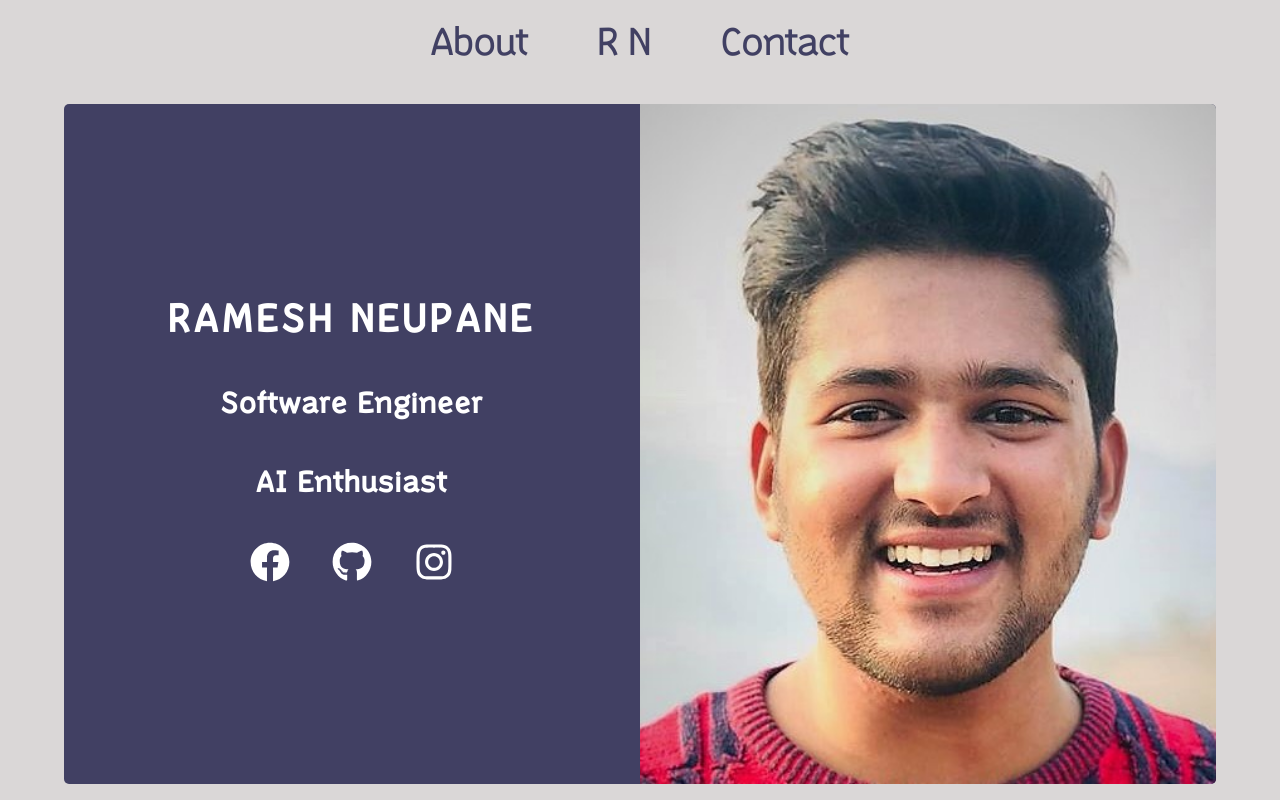
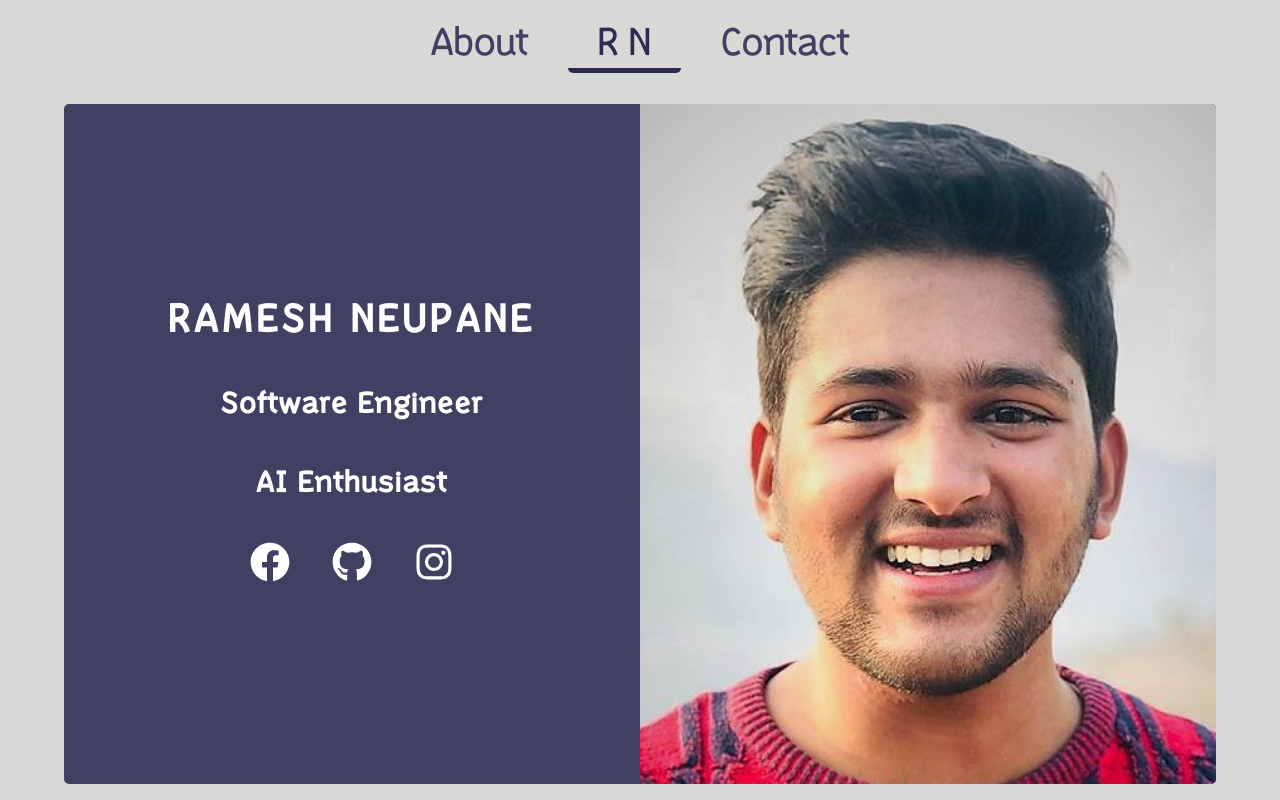
Before and after one commit to RameshNeupane/rameshneupane.github.io, a React (Create React App) app: page / in a window 1280 px wide. Built offline with nearby package versions, Linux system fonts and the light colour scheme.

Commit message:
update Link component to NavLink component for active class

```diff
--- a/src/components/Nav/Nav.css
+++ b/src/components/Nav/Nav.css
@@ -21,7 +21,7 @@
   border-bottom: 0.5rem solid rgba(0, 0, 50, 0.4);
 }
 
-.Nav .tab.tab-active {
+.Nav .tab.active {
   color: rgba(0, 0, 50, 0.8);
   border-radius: 0 0 0.5rem 0.5rem;
   border-bottom: 0.5rem solid rgba(0, 0, 50, 0.8);
--- a/src/components/Nav/Nav.js
+++ b/src/components/Nav/Nav.js
@@ -1,35 +1,19 @@
 import React from "react";
 import "./Nav.css";
-import { Link } from "react-router-dom";
+import { NavLink } from "react-router-dom";
 
 const Nav = () => {
-  const clickHandle = () => {
-    const navTabs = document.querySelectorAll(".tab");
-    navTabs.forEach((navTab) => {
-      navTab.addEventListener("click", () => {
-        removeActiveTabClass();
-        navTab.classList.add("tab-active");
-      });
-    });
-
-    const removeActiveTabClass = () => {
-      navTabs.forEach((navTab) => {
-        navTab.classList.remove("tab-active");
-      });
-    };
-  };
-
   return (
     <nav className="Nav">
-      <Link to="/about" className="tab" onMouseOver={clickHandle}>
+      <NavLink to="/about" className="tab">
         About
-      </Link>
-      <Link to="/" className="tab" onMouseOver={clickHandle}>
+      </NavLink>
+      <NavLink to="/" className="tab">
         R N
-      </Link>
-      <Link to="/contact" className="tab" onMouseOver={clickHandle}>
+      </NavLink>
+      <NavLink to="/contact" className="tab">
         Contact
-      </Link>
+      </NavLink>
     </nav>
   );
 };
```
